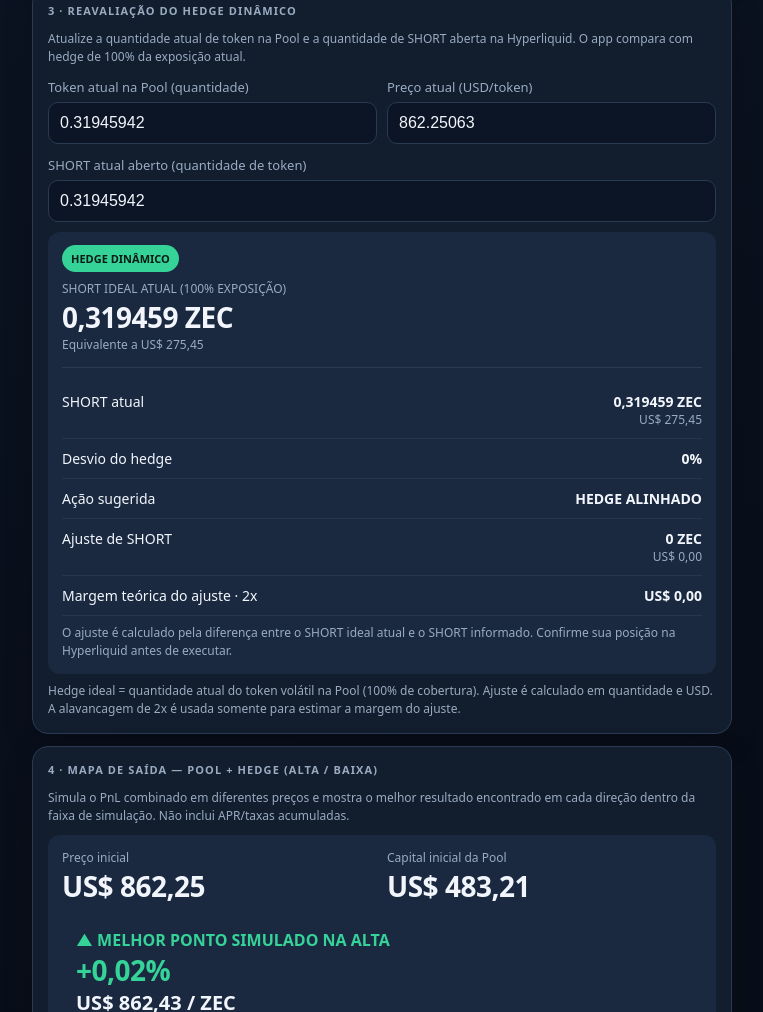
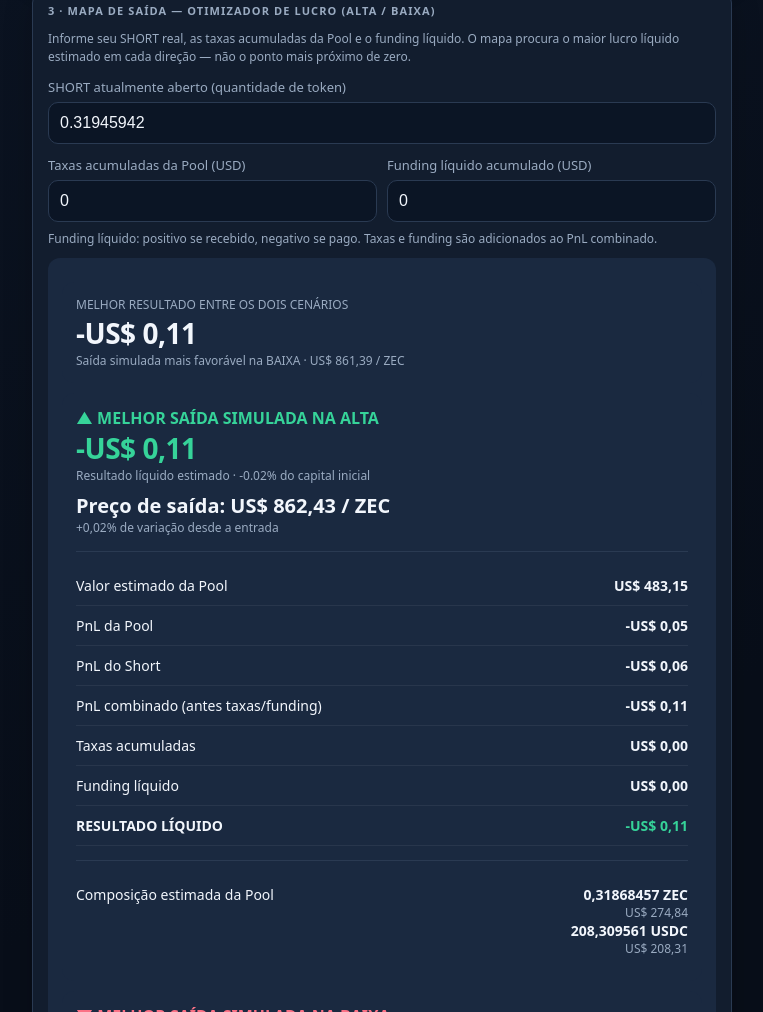
Before and after one commit to eymardfgo-wq/Pool---Hedge, a plain HTML site: page index.html in a window 1280 px wide. Shown: the part 1788-2800 px from the top of the page, without its empty margins (258-1021 px from the left). Drawn offline with Linux system fonts and the light colour scheme.

Commit message:
Release Pool + Hedge V5.6: exit optimizer with real short, fees and funding

```diff
--- a/index.html
+++ b/index.html
@@ -2,8 +2,8 @@
 <html lang="pt-BR">
 <head>
 <meta charset="utf-8"><meta name="viewport" content="width=device-width,initial-scale=1,viewport-fit=cover">
-<meta name="theme-color" content="#101827"><meta name="description" content="Pool + Hedge V5.5 - projeção, hedge dinâmico e mapa de saída">
-<title>Pool + Hedge V5.5</title>
+<meta name="theme-color" content="#101827"><meta name="description" content="Pool + Hedge V5.6 - projeção, hedge dinâmico e mapa de saída">
+<title>Pool + Hedge V5.6</title>
 <style>
 :root{color-scheme:dark;--panel:#121d2e;--panel2:#1a2940;--line:#2a3a52;--text:#f2f6fc;--muted:#9aabc1;--green:#36d399;--red:#fb7185;--blue:#75a7ff}
 *{box-sizing:border-box}body{margin:0;background:linear-gradient(160deg,#101c30,#080e19 65%);font:16px system-ui,-apple-system,Segoe UI,sans-serif;color:var(--text);padding:14px 11px 34px}main{max-width:700px;margin:auto}
@@ -15,7 +15,7 @@ label{display:block;color:var(--muted);font-size:13px;margin:12px 0 6px}input{wi
 </style>
 </head>
 <body><main>
-<header class="head"><div><div class="brand">◈ Pool + Hedge</div><div class="muted">Projeção anual + hedge dinâmico + mapa de saída · V5.5</div></div><span class="tag">SUGGEST · MANUAL</span></header>
+<header class="head"><div><div class="brand">◈ Pool + Hedge</div><div class="muted">Projeção anual + hedge inicial + mapa de saída otimizado · V5.6</div></div><span class="tag">SUGGEST · MANUAL</span></header>
 <section class="panel">
 <div class="eyebrow">1 · DADOS COPIADOS DA POOL</div>
 <div class="grid"><div><label>Token volátil</label><input id="token" value="ZEC" autocomplete="off"></div><div><label>Stablecoin</label><input id="stable" value="USDC" autocomplete="off"></div></div>
@@ -30,19 +30,14 @@ label{display:block;color:var(--muted);font-size:13px;margin:12px 0 6px}input{wi
 <div id="result" class="result"><span class="muted">Preencha os dados da Pool para calcular o hedge.</span></div>
 <div class="hint">Alavancagem fixa em 2x. O aplicativo informa o nocional do SHORT e o capital (margem teórica) necessário para abrir a posição. A ordem é executada manualmente pelo usuário na Hyperliquid.</div>
 </section>
-<section class="panel">
-<div class="eyebrow">3 · REAVALIAÇÃO DO HEDGE DINÂMICO</div>
-<div class="hint">Atualize a quantidade atual de token na Pool e a quantidade de SHORT aberta na Hyperliquid. O app compara com hedge de 100% da exposição atual.</div>
-<div class="grid"><div><label>Token atual na Pool (quantidade)</label><input id="dynPoolQty" type="number" min="0" step="any" value="0.31945942"></div><div><label>Preço atual (USD/token)</label><input id="dynPrice" type="number" min="0" step="any" value="862.25063"></div></div>
-<label>SHORT atual aberto (quantidade de token)</label><input id="dynShortQty" type="number" min="0" step="any" value="0.31945942">
-<div id="dynResult" class="result"></div>
-<div class="hint">Hedge ideal = quantidade atual do token volátil na Pool (100% de cobertura). Ajuste é calculado em quantidade e USD. A alavancagem de 2x é usada somente para estimar a margem do ajuste.</div>
-</section>
 <section class="panel" id="exitMapPanel">
-<div class="eyebrow">4 · MAPA DE SAÍDA — POOL + HEDGE (ALTA / BAIXA)</div>
-<div class="hint">Simula o PnL combinado em diferentes preços e mostra o melhor resultado encontrado em cada direção dentro da faixa de simulação. Não inclui APR/taxas acumuladas.</div>
+<div class="eyebrow">3 · MAPA DE SAÍDA — OTIMIZADOR DE LUCRO (ALTA / BAIXA)</div>
+<div class="hint">Informe seu SHORT real, as taxas acumuladas da Pool e o funding líquido. O mapa procura o maior lucro líquido estimado em cada direção — não o ponto mais próximo de zero.</div>
+<label>SHORT atualmente aberto (quantidade de token)</label><input id="exitShortQty" type="number" min="0" step="any" value="0.31945942">
+<div class="grid"><div><label>Taxas acumuladas da Pool (USD)</label><input id="exitFees" type="number" step="any" value="0"></div><div><label>Funding líquido acumulado (USD)</label><input id="exitFunding" type="number" step="any" value="0"></div></div>
+<div class="hint">Funding líquido: positivo se recebido, negativo se pago. Taxas e funding são adicionados ao PnL combinado.</div>
 <div id="exitMapResult" class="result"><span class="muted">Preencha os dados da Pool para simular os pontos de saída.</span></div>
-<div class="hint">Modelo de liquidez concentrada baseado nos tokens atuais, preço e range informados. A simulação varre preços de 10% a 300% do preço inicial; os pontos podem estar nos limites desse intervalo. Resultados estimados, não garantidos; confirme a posição e custos reais antes de encerrar.</div>
+<div class="hint">A simulação varre preços de 10% a 300% do preço inicial. Em cada preço: PnL da Pool + PnL do SHORT + taxas acumuladas + funding líquido. Os pontos são estimativas, não garantias; confira posição, custos e slippage antes de encerrar.</div>
 </section>
 <section class="panel">
 <div class="eyebrow">COMO O CÁLCULO FUNCIONA</div>
@@ -50,7 +45,7 @@ label{display:block;color:var(--muted);font-size:13px;margin:12px 0 6px}input{wi
 <div class="hint">O capital total é calculado pela soma do valor do token volátil em USD com o valor da stablecoin, considerada pareada em US$ 1. APR, Tier Fee e range são apresentados como dados da posição; não alteram o tamanho do hedge inicial.</div>
 <div class="hint">A margem é uma estimativa inicial. Reserve margem adicional; alavancagem 2x não elimina risco de liquidação nem outros riscos da estratégia.</div>
 </section>
-<div class="footer">Pool + Hedge V5.5 · Assistente de cálculo manual, não recomendação financeira.</div>
+<div class="footer">Pool + Hedge V5.6 · Assistente de cálculo manual, não recomendação financeira.</div>
 </main>
 <script>
 const $=id=>document.getElementById(id);
@@ -90,71 +85,26 @@ function render(){
  '<div class="row"><span>Range superior</span><b>'+fmt(high,8)+'</b></div>'+
  (warning?'<div class="warn">'+warning+'</div>':'<div class="hint">Preço atual dentro do range informado.</div>');
 }
-['token','stable','tokenQty','stableQty','price','apr','feeTier','rangeHigh','rangeLow'].forEach(id=>$(id).addEventListener('input',()=>{render();renderExitMap();}));
+['token','stable','tokenQty','stableQty','price','apr','feeTier','rangeHigh','rangeLow','exitShortQty','exitFees','exitFunding'].forEach(id=>$(id).addEventListener('input',()=>{render();renderExitMap();}));
 render();
 renderExitMap();
 function renderExitMap(){
- const q0=n('tokenQty'),q1=n('stableQty'),p0=n('price'),loInput=n('rangeLow'),hiInput=n('rangeHigh'),short=q0;
- const out=$('exitMapResult'), token=$('token').value.trim()||'TOKEN';
- if(!(q0>0&&q1>=0&&p0>0&&loInput>0&&hiInput>0&&loInput!==hiInput)){
-  out.innerHTML='<div class="warn">Confira quantidades, preço e range para calcular o mapa de saída.</div>';return;
- }
+ const q0=n('tokenQty'),q1=n('stableQty'),p0=n('price'),loInput=n('rangeLow'),hiInput=n('rangeHigh'),short=Number($('exitShortQty').value),fees=Number($('exitFees').value)||0,funding=Number($('exitFunding').value)||0;
+ const out=$('exitMapResult'),token=$('token').value.trim()||'TOKEN',stable=$('stable').value.trim()||'STABLE';
+ if(!(q0>0&&q1>=0&&p0>0&&loInput>0&&hiInput>0&&loInput!==hiInput&&short>=0)){out.innerHTML='<div class="warn">Confira quantidades, preço, range e SHORT real informado para calcular o mapa.</div>';return;}
  const lo=Math.min(loInput,hiInput),hi=Math.max(loInput,hiInput);
- if(p0<=lo||p0>=hi){
-  out.innerHTML='<div class="warn">Para o modelo de liquidez concentrada, o preço inicial precisa estar dentro do range informado. Confira os dados da Pool.</div>';return;
- }
+ if(p0<=lo||p0>=hi){out.innerHTML='<div class="warn">O preço inicial precisa estar dentro do range informado para este modelo. Confira os dados da Pool.</div>';return;}
  const sqrtP=Math.sqrt(p0),sqrtLo=Math.sqrt(lo),sqrtHi=Math.sqrt(hi);
- // Infer liquidity from current token amounts; average both estimates to reduce rounding inconsistencies.
- const L0=q0/(1/sqrtP-1/sqrtHi), L1=q1/(sqrtP-sqrtLo);
- const L=(L0+L1)/2;
- const baseValue=q0*p0+q1;
- function poolAt(price){
-  const sp=Math.sqrt(price);
-  if(price<=lo) return {volatile:L*(1/sqrtLo-1/sqrtHi),stable:0};
-  if(price>=hi) return {volatile:0,stable:L*(sqrtHi-sqrtLo)};
-  return {volatile:L*(1/sp-1/sqrtHi),stable:L*(sp-sqrtLo)};
- }
- function combinedAt(price){
-  const amounts=poolAt(price), poolVal=amounts.volatile*price+amounts.stable;
-  const poolPnl=poolVal-baseValue, shortPnl=short*(p0-price);
-  return {price,percent:(price/p0-1)*100,poolVal,poolPnl,shortPnl,combined:poolPnl+shortPnl,volatile:amounts.volatile,stable:amounts.stable};
- }
- const steps=2400, minP=p0*0.1,maxP=p0*3;
- let bestUp=null,bestDown=null;
- for(let i=0;i<=steps;i++){
-  const px=minP+(maxP-minP)*i/steps, r=combinedAt(px);
-  if(px>p0&&(!bestUp||r.combined>bestUp.combined))bestUp=r;
-  if(px<p0&&(!bestDown||r.combined>bestDown.combined))bestDown=r;
- }
- const card=(title,r,color,arrow)=>'<div class="result" style="margin:10px 0"><div style="font-weight:800;color:'+color+'">'+title+'</div><div class="big" style="color:'+color+'">'+(r.percent>=0?'+':'')+fmt(r.percent,2)+'%</div><div style="font-size:20px;font-weight:800">'+usd(r.price)+' / '+token+'</div><div class="divider"></div><div class="row"><span>Valor estimado da Pool</span><b>'+usd(r.poolVal)+'</b></div><div class="row"><span>PnL da Pool</span><b style="color:'+color+'">'+usd(r.poolPnl)+'</b></div><div class="row"><span>PnL do Short</span><b>'+usd(r.shortPnl)+'</b></div><div class="row"><span><strong>PnL combinado (sem taxas)</strong></span><b style="color:'+color+'">'+usd(r.combined)+'</b></div><div class="row"><span>Composição estimada</span><b>'+fmt(r.volatile,8)+' '+token+'<div class="subvalue">'+usd(r.volatile*r.price)+'</div>'+fmt(r.stable,6)+' '+($('stable').value.trim()||'STABLE')+'<div class="subvalue">'+usd(r.stable)+'</div></b></div></div>';
- const consistency=Math.abs(L0-L1)/Math.max(L0,L1)*100;
- out.innerHTML='<div class="grid"><div><div class="muted">Preço inicial</div><div class="big">'+usd(p0)+'</div></div><div><div class="muted">Capital inicial da Pool</div><div class="big">'+usd(baseValue)+'</div></div></div>'+
- card('▲ MELHOR PONTO SIMULADO NA ALTA',bestUp,'var(--green)','up')+
- card('▼ MELHOR PONTO SIMULADO NA BAIXA',bestDown,'var(--red)','down')+
- '<div class="hint">PnL combinado = PnL da Pool + PnL do Short. O Short é simulado como '+fmt(short,8)+' '+token+' aberto ao preço de entrada '+usd(p0)+'. Não inclui APR, taxas coletadas, funding, taxas de execução ou slippage.</div>'+
- '<div class="warn">Consistência da liquidez inferida: '+fmt(consistency,2)+'% de diferença entre as estimativas calculadas pelo lado do token e pelo lado da stablecoin. '+(consistency>5?'Os dados/range podem não representar exatamente uma posição matemática de liquidez concentrada; resultado com maior incerteza.':'Os valores estão relativamente próximos, mas ainda são uma aproximação e não substituem os dados de liquidez exatos da DEX.')+'</div>';
+ const L0=q0/(1/sqrtP-1/sqrtHi),L1=q1/(sqrtP-sqrtLo),L=(L0+L1)/2,baseValue=q0*p0+q1;
+ function poolAt(price){const sp=Math.sqrt(price);if(price<=lo)return{volatile:L*(1/sqrtLo-1/sqrtHi),stable:0};if(price>=hi)return{volatile:0,stable:L*(sqrtHi-sqrtLo)};return{volatile:L*(1/sp-1/sqrtHi),stable:L*(sp-sqrtLo)}}
+ function combinedAt(price){const a=poolAt(price),poolVal=a.volatile*price+a.stable,poolPnl=poolVal-baseValue,shortPnl=short*(p0-price),gross=poolPnl+shortPnl,net=gross+fees+funding;return{price,percent:(price/p0-1)*100,poolVal,poolPnl,shortPnl,gross,fees,funding,net,volatile:a.volatile,stable:a.stable}}
+ const steps=2400,minP=p0*.1,maxP=p0*3;let bestUp=null,bestDown=null;
+ for(let i=0;i<=steps;i++){const px=minP+(maxP-minP)*i/steps,r=combinedAt(px);if(px>p0&&(!bestUp||r.net>bestUp.net))bestUp=r;if(px<p0&&(!bestDown||r.net>bestDown.net))bestDown=r}
+ const card=(title,r,color)=>'<div class="result" style="margin:10px 0"><div style="font-weight:800;color:'+color+'">'+title+'</div><div class="big" style="color:'+color+'">'+(r.net>=0?'+':'')+usd(r.net)+'</div><div class="subvalue">Resultado líquido estimado · '+(r.net/baseValue*100).toFixed(2)+'% do capital inicial</div><div style="font-size:20px;font-weight:800;margin-top:8px">Preço de saída: '+usd(r.price)+' / '+token+'</div><div class="muted">'+(r.percent>=0?'+':'')+fmt(r.percent,2)+'% de variação desde a entrada</div><div class="divider"></div><div class="row"><span>Valor estimado da Pool</span><b>'+usd(r.poolVal)+'</b></div><div class="row"><span>PnL da Pool</span><b>'+usd(r.poolPnl)+'</b></div><div class="row"><span>PnL do Short</span><b>'+usd(r.shortPnl)+'</b></div><div class="row"><span>PnL combinado (antes taxas/funding)</span><b>'+usd(r.gross)+'</b></div><div class="row"><span>Taxas acumuladas</span><b>'+usd(r.fees)+'</b></div><div class="row"><span>Funding líquido</span><b>'+usd(r.funding)+'</b></div><div class="row"><span><strong>RESULTADO LÍQUIDO</strong></span><b style="color:'+color+'">'+usd(r.net)+'</b></div><div class="divider"></div><div class="row"><span>Composição estimada da Pool</span><b>'+fmt(r.volatile,8)+' '+token+'<div class="subvalue">'+usd(r.volatile*r.price)+'</div>'+fmt(r.stable,6)+' '+stable+'<div class="subvalue">'+usd(r.stable)+'</div></b></div></div>';
+ const consistency=Math.abs(L0-L1)/Math.max(L0,L1)*100,overall=bestUp.net>=bestDown.net?bestUp:bestDown,overallDir=bestUp.net>=bestDown.net?'ALTA':'BAIXA';
+ out.innerHTML='<div class="result"><div class="muted">MELHOR RESULTADO ENTRE OS DOIS CENÁRIOS</div><div class="big '+(overall.net>=0?'green':'')+'">'+usd(overall.net)+'</div><div class="subvalue">Saída simulada mais favorável na '+overallDir+' · '+usd(overall.price)+' / '+token+'</div></div>'+
+ card('▲ MELHOR SAÍDA SIMULADA NA ALTA',bestUp,'var(--green)')+card('▼ MELHOR SAÍDA SIMULADA NA BAIXA',bestDown,'var(--red)')+
+ '<div class="hint">Cálculo em cada preço: PnL da Pool + PnL do Short real informado + taxas acumuladas + funding líquido. O otimizador busca o maior resultado líquido em cada direção, mesmo que seja negativo — nesse caso, mostra o cenário menos desfavorável.</div>'+
+ '<div class="warn">Consistência da liquidez inferida: '+fmt(consistency,2)+'% de diferença entre estimativas baseadas nos tokens. '+(consistency>5?'Os dados podem não representar exatamente a posição matemática da DEX; resultado com maior incerteza.':'Os valores são aproximados e não substituem dados exatos de liquidez.')+'</div>';
 }
-function renderDynamic(){
- const q=Number($('dynPoolQty').value),p=Number($('dynPrice').value),s=Number($('dynShortQty').value);
- const el=$('dynResult');
- if(!Number.isFinite(q)||q<0||!Number.isFinite(p)||p<=0||!Number.isFinite(s)||s<0){
-  el.innerHTML='<div class="warn">Informe quantidades válidas e preço maior que zero.</div>';return;
- }
- const ideal=q,delta=ideal-s,idealUsd=ideal*p,shortUsd=s*p,deltaUsd=delta*p;
- const action=delta>1e-10?'AUMENTAR SHORT':delta< -1e-10?'REDUZIR SHORT':'HEDGE ALINHADO';
- el.innerHTML='<span class="pill">HEDGE DINÂMICO</span>'+
- '<div class="muted" style="margin-top:12px">SHORT IDEAL ATUAL (100% EXPOSIÇÃO)</div><div class="big">'+fmt(ideal)+' '+($('token').value.trim()||'TOKEN')+'</div><div class="subvalue">Equivalente a '+usd(idealUsd)+'</div>'+
- '<div class="divider"></div><div class="row"><span>SHORT atual</span><b>'+fmt(s)+' '+($('token').value.trim()||'TOKEN')+'<div class="subvalue">'+usd(shortUsd)+'</div></b></div>'+
- '<div class="row"><span>Desvio do hedge</span><b>'+fmt(ideal>0?Math.abs(delta)/ideal*100:0,2)+'%</b></div>'+
- '<div class="row"><span>Ação sugerida</span><b>'+action+'</b></div>'+
- '<div class="row"><span>Ajuste de SHORT</span><b>'+fmt(Math.abs(delta))+' '+($('token').value.trim()||'TOKEN')+'<div class="subvalue">'+usd(Math.abs(deltaUsd))+'</div></b></div>'+
- '<div class="row"><span>Margem teórica do ajuste · 2x</span><b>'+usd(Math.abs(deltaUsd)/LEVERAGE)+'</b></div>'+
- '<div class="hint">O ajuste é calculado pela diferença entre o SHORT ideal atual e o SHORT informado. Confirme sua posição na Hyperliquid antes de executar.</div>';
-}
-['dynPoolQty','dynPrice','dynShortQty'].forEach(id=>$(id).addEventListener('input',renderDynamic));
-$('tokenQty').addEventListener('input',()=>{$('dynPoolQty').value=$('tokenQty').value;renderDynamic()});
-$('price').addEventListener('input',()=>{$('dynPrice').value=$('price').value;renderDynamic()});
-$('token').addEventListener('input',renderDynamic);
-$('dynPoolQty').value=$('tokenQty').value;$('dynPrice').value=$('price').value;$('dynShortQty').value=$('tokenQty').value;
-renderDynamic();
 </script></body></html>
```
